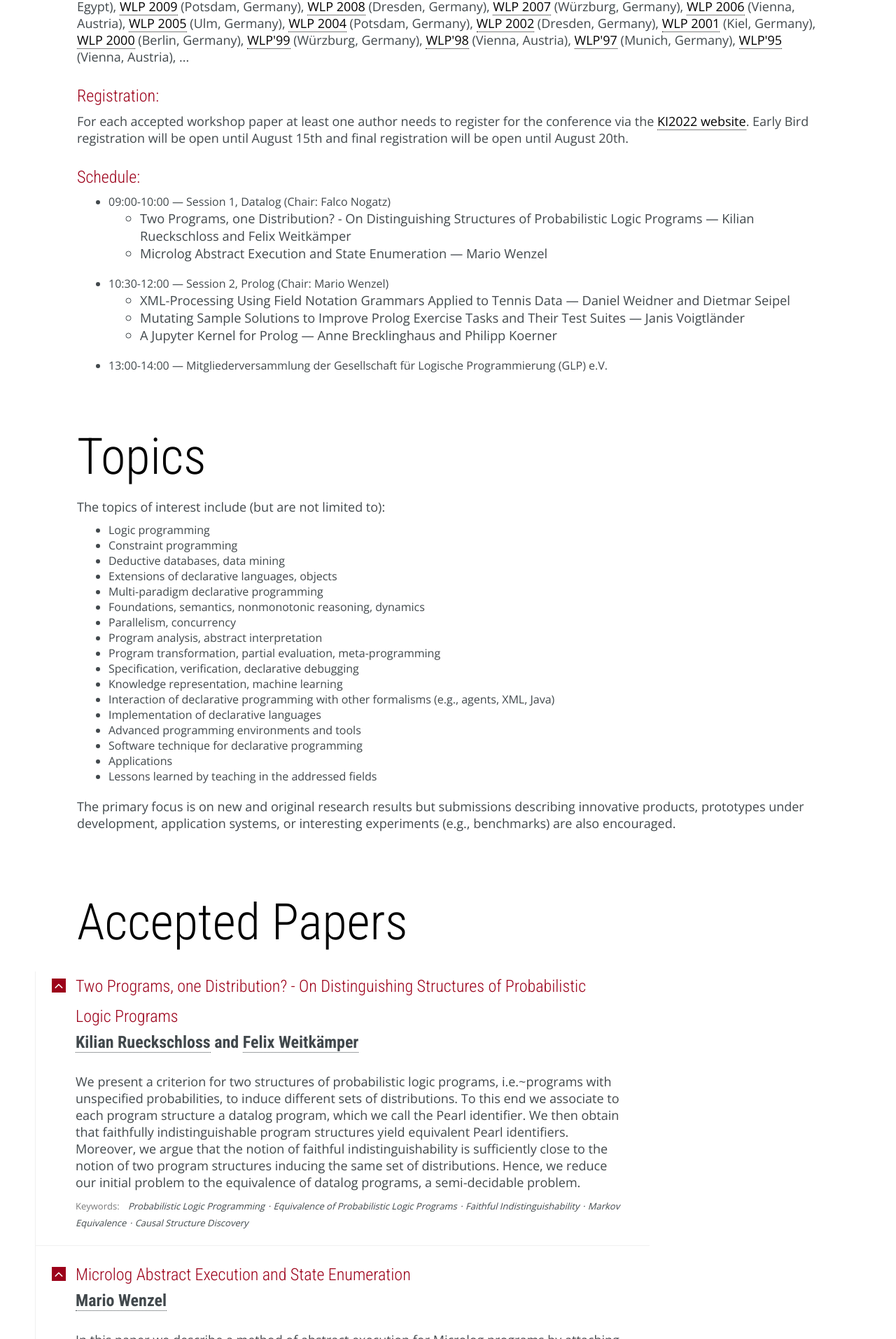
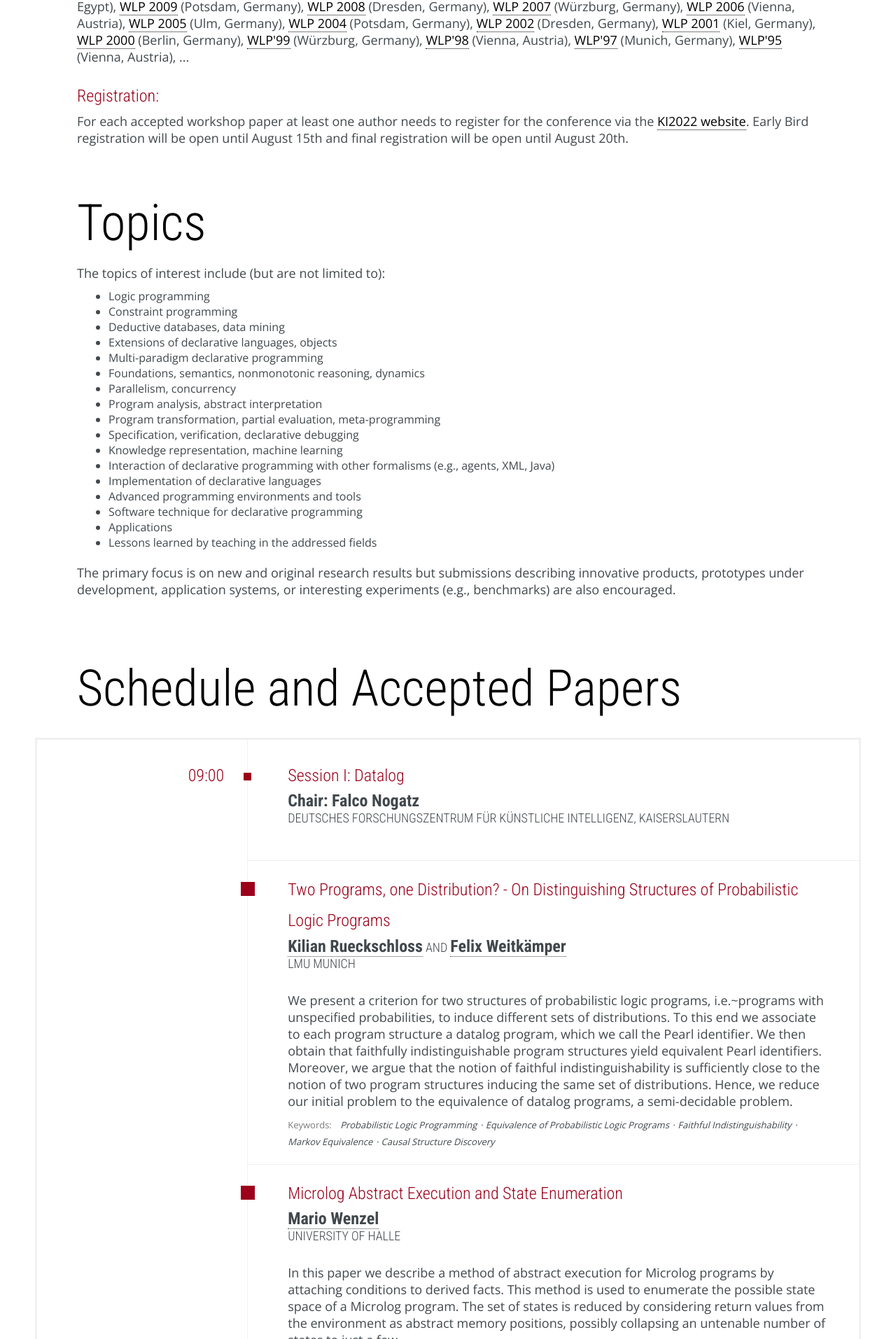
Before and after one commit to DFKI/wlp2022.dfki.de, a Jekyll site: the page built from index.html, in a window 1280 px wide. Shown: the part 1172-3085 px from the top of the page at 70% size. Built offline with Jekyll 4.4.1, drawn with Linux system fonts in a browser that asks for light colours; nearby versions of some CDN libraries; library files that are not in the unit come from our copies; some of the changed text lies outside the part shown.

Commit message:
Publish schedule

```diff
--- /dev/null
+++ b/_includes/papers/001.html
@@ -0,0 +1,47 @@
+<div class="event-info">
+  <div>
+    <h4>
+      Two Programs, one Distribution? - On Distinguishing Structures of
+      Probabilistic Logic Programs
+    </h4>
+    <p class="speaker">
+      <strong
+        ><a
+          href="https://www.pms.ifi.lmu.de/mitarbeiter/derzeitige/kilian-rueckschloss/"
+          target="_blank"
+          >Kilian Rueckschloss</a
+        ></strong
+      >
+      and
+      <strong
+        ><a
+          href="https://www.pms.ifi.lmu.de/mitarbeiter/derzeitige/felix-weitkaemper/"
+          target="_blank"
+          >Felix Weitkämper</a
+        ></strong
+      ><br />
+      LMU Munich
+    </p>
+
+    <p>
+      We present a criterion for two structures of probabilistic logic programs,
+      i.e.~programs with unspecified probabilities, to induce different sets of
+      distributions. To this end we associate to each program structure a
+      datalog program, which we call the Pearl identifier. We then obtain that
+      faithfully indistinguishable program structures yield equivalent Pearl
+      identifiers. Moreover, we argue that the notion of faithful
+      indistinguishability is sufficiently close to the notion of two program
+      structures inducing the same set of distributions. Hence, we reduce our
+      initial problem to the equivalence of datalog programs, a semi-decidable
+      problem.
+    </p>
+
+    <ul class="keywords">
+      <li>Probabilistic Logic Programming</li>
+      <li>Equivalence of Probabilistic Logic Programs</li>
+      <li>Faithful Indistinguishability</li>
+      <li>Markov Equivalence</li>
+      <li>Causal Structure Discovery</li>
+    </ul>
+  </div>
+</div>
--- /dev/null
+++ b/_includes/papers/002.html
@@ -0,0 +1,33 @@
+<div class="event-info">
+  <div>
+    <h4>Microlog Abstract Execution and State Enumeration</h4>
+    <p class="speaker">
+      <strong
+        ><a href="https://dbs.informatik.uni-halle.de/wenzel/" target="_blank"
+          >Mario Wenzel</a
+        ></strong
+      ><br />
+      University of Halle
+    </p>
+
+    <p>
+      In this paper we describe a method of abstract execution for Microlog
+      programs by attaching conditions to derived facts. This method is used to
+      enumerate the possible state space of a Microlog program. The set of
+      states is reduced by considering return values from the environment as
+      abstract memory positions, possibly collapsing an untenable number of
+      states to just a few.<br />
+      Microlog is a deductive database language with a strong logic foundation
+      based on Datalog extended with a representation of time and calls to
+      external functions that may be used to control sensors and actors.
+    </p>
+
+    <ul class="keywords">
+      <li>Datalog</li>
+      <li>Logic Programming</li>
+      <li>Microlog</li>
+      <li>Finite State Machines</li>
+      <li>Termination</li>
+    </ul>
+  </div>
+</div>
--- /dev/null
+++ b/_includes/papers/003.html
@@ -0,0 +1,42 @@
+<div class="event-info">
+  <div>
+    <h4>XML-Processing Using Field Notation Grammars Applied to Tennis Data</h4>
+    <p class="speaker">
+      <strong>Daniel Weidner</strong> and <strong>Dietmar Seipel</strong><br />
+      University of Würzburg
+    </p>
+
+    <p>
+      XML is a well-known and frequently used data format for semi-structured,
+      complex and nested data. In this paper, we store tennis data in an XML
+      format; a match is structured into sets, games, and points, and for every
+      point the location of the tennis field and the trajectory of the ball is
+      given in some way. In earlier work we had implemented an analysis of
+      tennis data, that were entered by hand, using the declarative logic
+      programming toolkit Declare. Recently, we have added an automatic
+      recognition of the tennis data from tennis videos using convolutional
+      neural networks (CNNs). Unfortunately, the automatically obtained XML
+      files from the CNN are unclean and cannot be used for the intended
+      analysis. Coordinates are not given in a bird's-eye perspective, but as
+      recorded from a camera behind the court. Moreover, the ball trajectories
+      have to be reduced to the moments when the ball is hit - instead of one
+      position per video frame, i.e. 24 positions per second (the ball is hit
+      once about every 1.5 seconds, e.g. a rally with 9 hits can take 13 - 15
+      seconds). Also, the CCN frequently fails in recognizing the ball or the
+      tennis field. In this paper, we present a process of XML transformation
+      based on field notation grammars. We transformed the unclean data obtained
+      from the convolutional neural network into structured clean data which can
+      then be used for further processing, like data mining. Our transformation
+      uses field notation grammars (FNGs) and solves linear equations to project
+      x- and y- coordinates into the plane. FNGs have been implemented in
+      Declare using Prolog; they extend the common path notation Xpath of XML,
+      and they combine XML-processing with Prolog.
+    </p>
+
+    <ul class="keywords">
+      <li>Prolog</li>
+      <li>XML Processing</li>
+      <li>Field Notation Grammars</li>
+    </ul>
+  </div>
+</div>
--- /dev/null
+++ b/_includes/papers/004.html
@@ -0,0 +1,30 @@
+<div class="event-info">
+  <div>
+    <h4>
+      Mutating Sample Solutions to Improve Prolog Exercise Tasks and Their Test
+      Suites
+    </h4>
+    <p class="speaker">
+      <strong
+        ><a href="https://www.uni-due.de/fmi/voigtlaender_en" target="_blank"
+          >Janis Voigtländer</a
+        ></strong
+      ><br />
+      University of Duisburg-Essen
+    </p>
+
+    <p>
+      We report on a tool for analyzing and adapting test suites for Prolog in
+      an educational setting. The key idea is to mutate a known-correct sample
+      solution in order to "simulate" possible student mistakes, and use that to
+      "harden" the test suite that an e-learning system uses for judging
+      submissions and giving feedback.
+    </p>
+
+    <ul class="keywords">
+      <li>Prolog</li>
+      <li>Teaching</li>
+      <li>Testing</li>
+    </ul>
+  </div>
+</div>
--- /dev/null
+++ b/_includes/papers/005.html
@@ -0,0 +1,26 @@
+<div class="event-info">
+  <div>
+    <h4>A Jupyter Kernel for Prolog</h4>
+    <p class="speaker">
+      <strong>Anne Brecklinghaus</strong> and <strong>Philipp Koerner</strong>
+      <br />University Düsseldorf
+    </p>
+
+    <p>
+      Benefits of literate programming are well-known: by combining source code
+      and documentation, concepts can be introduced in a more comprehensible way
+      to the reader. Motivated by rendering our Prolog applications and teaching
+      examples more readable, we implemented a Jupyter kernel for SICStus
+      Prolog. In this paper, we will give a feature overview of this kernel,
+      discuss particularities caused by Prolog’s execution mechanism and report
+      on our experiences porting the kernel to SWI-Prolog.
+    </p>
+
+    <ul class="keywords">
+      <li>Literate Programming</li>
+      <li>Prolog</li>
+      <li>Jupyter Notebook</li>
+      <li>Integration</li>
+    </ul>
+  </div>
+</div>
--- a/css/style.scss
+++ b/css/style.scss
@@ -958,7 +958,7 @@
 .schedule {
   @extend %clear;
 
-  ul {
+  ul:not(.keywords) {
     list-style-type: none;
 
     @media print {
--- a/index.html
+++ b/index.html
@@ -152,45 +152,6 @@
       Bird registration will be open until August 15th and final registration
       will be open until August 20th.
     </p>
-
-    <h4>Schedule:</h4>
-    <ul>
-      <li>
-        09:00-10:00 &mdash; Session 1, Datalog (Chair: Falco Nogatz)
-        <ul>
-          <li>
-            Two Programs, one Distribution? - On Distinguishing Structures of
-            Probabilistic Logic Programs &mdash; Kilian Rueckschloss and Felix
-            Weitkämper
-          </li>
-          <li>
-            Microlog Abstract Execution and State Enumeration &mdash; Mario
-            Wenzel
-          </li>
-        </ul>
-      </li>
-      <li>
-        10:30-12:00 &mdash; Session 2, Prolog (Chair: Mario Wenzel)
-        <ul>
-          <li>
-            XML-Processing Using Field Notation Grammars Applied to Tennis Data
-            &mdash; Daniel Weidner and Dietmar Seipel
-          </li>
-          <li>
-            Mutating Sample Solutions to Improve Prolog Exercise Tasks and Their
-            Test Suites &mdash; Janis Voigtländer
-          </li>
-          <li>
-            A Jupyter Kernel for Prolog &mdash; Anne Brecklinghaus and Philipp
-            Koerner
-          </li>
-        </ul>
-      </li>
-      <li>
-        13:00-14:00 &mdash; Mitgliederversammlung der Gesellschaft für Logische
-        Programmierung (GLP) e.V.
-      </li>
-    </ul>
   </div>
 </div>
 <!-- intro ends! -->
@@ -234,237 +195,176 @@
   </div>
 </div>
 
-<a id="accepted" class="anchor"></a>
-<!-- accepted -->
-<div class="accepted section">
+<a id="schedule" class="anchor"></a>
+<!-- schedule -->
+<div class="schedule section">
   <div class="container">
-    <h2>Accepted Papers</h2>
+    <h2>Schedule and Accepted Papers</h2>
 
-    <!-- day -->
     <div class="day">
-      <div class="event extend">
-        <div class="event-time">
-          <span><i class="fa fa-angle-up"></i></span>
+      <div class="name"><span>Monday, 19th</span></div>
+
+      <div class="events">
+        <!-- single event -->
+        <div class="event">
+          <!-- event time -->
+          <div class="event-time">09:00<span></span></div>
+          <!-- event time ends! -->
+
+          <!-- event details -->
+          <div class="event-info">
+            <div>
+              <h4>Session I: Datalog</h4>
+              <p class="speaker">
+                <strong>Chair: Falco Nogatz</strong><br />
+                Deutsches Forschungszentrum für Künstliche Intelligenz,
+                Kaiserslautern
+              </p>
+            </div>
+          </div>
+          <!-- event details ends! -->
         </div>
+        <!-- single event ends! -->
 
-        <div class="event-info">
-          <div>
-            <h4>
-              Two Programs, one Distribution? - On Distinguishing Structures of
-              Probabilistic Logic Programs
-            </h4>
-            <p class="speaker">
-              <strong
-                ><a
-                  href="https://www.pms.ifi.lmu.de/mitarbeiter/derzeitige/kilian-rueckschloss/"
-                  target="_blank"
-                  >Kilian Rueckschloss</a
-                >
-                and
-                <a
-                  href="https://www.pms.ifi.lmu.de/mitarbeiter/derzeitige/felix-weitkaemper/"
-                  target="_blank"
-                  >Felix Weitkämper</a
-                ></strong
-              >
-            </p>
+        <!-- single event -->
+        <div class="event extend">
+          <!-- event time -->
+          <div class="event-time">&nbsp;<span></span></div>
+          <!-- event time ends! -->
 
-            <p>
-              We present a criterion for two structures of probabilistic logic
-              programs, i.e.~programs with unspecified probabilities, to induce
-              different sets of distributions. To this end we associate to each
-              program structure a datalog program, which we call the Pearl
-              identifier. We then obtain that faithfully indistinguishable
-              program structures yield equivalent Pearl identifiers. Moreover,
-              we argue that the notion of faithful indistinguishability is
-              sufficiently close to the notion of two program structures
-              inducing the same set of distributions. Hence, we reduce our
-              initial problem to the equivalence of datalog programs, a
-              semi-decidable problem.
-            </p>
+          <!-- event details -->
+          {% include papers/001.html %}
+          <!-- event details ends! -->
+        </div>
+        <!-- single event ends! -->
 
-            <ul class="keywords">
-              <li>Probabilistic Logic Programming</li>
-              <li>Equivalence of Probabilistic Logic Programs</li>
-              <li>Faithful Indistinguishability</li>
-              <li>Markov Equivalence</li>
-              <li>Causal Structure Discovery</li>
-            </ul>
+        <!-- single event -->
+        <div class="event extend">
+          <!-- event time -->
+          <div class="event-time">&nbsp;<span></span></div>
+          <!-- event time ends! -->
+
+          <!-- event details -->
+          {% include papers/002.html %}
+        </div>
+        <!-- single event ends! -->
+
+        <!-- single event -->
+        <div class="event">
+          <!-- event time -->
+          <div class="event-time">10:00<span></span></div>
+          <!-- event time ends! -->
+
+          <!-- event details -->
+          <div class="event-info">
+            <div>
+              <h4>Break</h4>
+            </div>
           </div>
+          <!-- event details ends! -->
         </div>
-      </div>
+        <!-- single event ends! -->
 
-      <div class="event extend">
-        <div class="event-time">
-          <span><i class="fa fa-angle-up"></i></span>
+        <!-- single event -->
+        <div class="event">
+          <!-- event time -->
+          <div class="event-time">10:30<span></span></div>
+          <!-- event time ends! -->
+
+          <!-- event details -->
+          <div class="event-info">
+            <div>
+              <h4>Session II: Prolog</h4>
+              <p class="speaker">
+                <strong>Chair: Mario Wenzel</strong><br />
+                University of Halle
+              </p>
+            </div>
+          </div>
+          <!-- event details ends! -->
         </div>
+        <!-- single event ends! -->
 
-        <div class="event-info">
-          <div>
-            <h4>Microlog Abstract Execution and State Enumeration</h4>
-            <p class="speaker">
-              <strong
-                ><a
-                  href="https://dbs.informatik.uni-halle.de/wenzel/"
-                  target="_blank"
-                  >Mario Wenzel</a
-                ></strong
-              >
-            </p>
+        <!-- single event -->
+        <div class="event extend">
+          <!-- event time -->
+          <div class="event-time">&nbsp;<span></span></div>
+          <!-- event time ends! -->
 
-            <p>
-              In this paper we describe a method of abstract execution for
-              Microlog programs by attaching conditions to derived facts. This
-              method is used to enumerate the possible state space of a Microlog
-              program. The set of states is reduced by considering return values
-              from the environment as abstract memory positions, possibly
-              collapsing an untenable number of states to just a few.<br />
-              Microlog is a deductive database language with a strong logic
-              foundation based on Datalog extended with a representation of time
-              and calls to external functions that may be used to control
-              sensors and actors.
-            </p>
+          <!-- event details -->
+          {% include papers/003.html %}
+          <!-- event details ends! -->
+        </div>
+        <!-- single event ends! -->
 
-            <ul class="keywords">
-              <li>Datalog</li>
-              <li>Logic Programming</li>
-              <li>Microlog</li>
-              <li>Finite State Machines</li>
-              <li>Termination</li>
-            </ul>
+        <!-- single event -->
+        <div class="event extend">
+          <!-- event time -->
+          <div class="event-time">&nbsp;<span></span></div>
+          <!-- event time ends! -->
+
+          <!-- event details -->
+          {% include papers/004.html %}
+          <!-- event details ends! -->
+        </div>
+        <!-- single event ends! -->
+
+        <!-- single event -->
+        <div class="event extend">
+          <!-- event time -->
+          <div class="event-time">&nbsp;<span></span></div>
+          <!-- event time ends! -->
+
+          <!-- event details -->
+          {% include papers/005.html %}
+          <!-- event details ends! -->
+        </div>
+        <!-- single event ends! -->
+
+        <!-- single event -->
+        <div class="event">
+          <!-- event time -->
+          <div class="event-time">12:00<span></span></div>
+          <!-- event time ends! -->
+
+          <!-- event details -->
+          <div class="event-info">
+            <div>
+              <h4>Break</h4>
+            </div>
           </div>
+          <!-- event details ends! -->
         </div>
-      </div>
+        <!-- single event ends! -->
 
-      <div class="event extend">
-        <div class="event-time">
-          <span><i class="fa fa-angle-up"></i></span>
+        <!-- single event -->
+        <div class="event">
+          <!-- event time -->
+          <div class="event-time">13:00<span></span></div>
+          <!-- event time ends! -->
+
+          <!-- event details -->
+          <div class="event-info">
+            <div>
+              <h4>
+                Mitgliederversammlung der Gesellschaft für Logische
+                Programmierung (GLP) e.V.
+              </h4>
+              <p class="speaker">
+                <strong>Dietmar Seipel</strong><br />
+                University of Würzburg
+              </p>
+            </div>
+          </div>
+          <!-- event details ends! -->
         </div>
-
-        <div class="event-info">
-          <div>
-            <h4>
-              XML-Processing Using Field Notation Grammars Applied to Tennis
-              Data
-            </h4>
-            <p class="speaker">
-              <strong>Daniel Weidner and Dietmar Seipel</strong>
-            </p>
-
-            <p>
-              XML is a well-known and frequently used data format for
-              semi-structured, complex and nested data. In this paper, we store
-              tennis data in an XML format; a match is structured into sets,
-              games, and points, and for every point the location of the tennis
-              field and the trajectory of the ball is given in some way. In
-              earlier work we had implemented an analysis of tennis data, that
-              were entered by hand, using the declarative logic programming
-              toolkit Declare. Recently, we have added an automatic recognition
-              of the tennis data from tennis videos using convolutional neural
-              networks (CNNs). Unfortunately, the automatically obtained XML
-              files from the CNN are unclean and cannot be used for the intended
-              analysis. Coordinates are not given in a bird's-eye perspective,
-              but as recorded from a camera behind the court. Moreover, the ball
-              trajectories have to be reduced to the moments when the ball is
-              hit - instead of one position per video frame, i.e. 24 positions
-              per second (the ball is hit once about every 1.5 seconds, e.g. a
-              rally with 9 hits can take 13 - 15 seconds). Also, the CCN
-              frequently fails in recognizing the ball or the tennis field. In
-              this paper, we present a process of XML transformation based on
-              field notation grammars. We transformed the unclean data obtained
-              from the convolutional neural network into structured clean data
-              which can then be used for further processing, like data mining.
-              Our transformation uses field notation grammars (FNGs) and solves
-              linear equations to project x- and y- coordinates into the plane.
-              FNGs have been implemented in Declare using Prolog; they extend
-              the common path notation Xpath of XML, and they combine
-              XML-processing with Prolog.
-            </p>
-
-            <ul class="keywords">
-              <li>Prolog</li>
-              <li>XML Processing</li>
-              <li>Field Notation Grammars</li>
-            </ul>
-          </div>
-        </div>
-      </div>
-
-      <div class="event extend">
-        <div class="event-time">
-          <span><i class="fa fa-angle-up"></i></span>
-        </div>
-
-        <div class="event-info">
-          <div>
-            <h4>
-              Mutating Sample Solutions to Improve Prolog Exercise Tasks and
-              Their Test Suites
-            </h4>
-            <p class="speaker">
-              <strong
-                ><a
-                  href="https://www.uni-due.de/fmi/voigtlaender_en"
-                  target="_blank"
-                  >Janis Voigtländer</a
-                ></strong
-              >
-            </p>
-
-            <p>
-              We report on a tool for analyzing and adapting test suites for
-              Prolog in an educational setting. The key idea is to mutate a
-              known-correct sample solution in order to "simulate" possible
-              student mistakes, and use that to "harden" the test suite that an
-              e-learning system uses for judging submissions and giving
-              feedback.
-            </p>
-
-            <ul class="keywords">
-              <li>Prolog</li>
-              <li>Teaching</li>
-              <li>Testing</li>
-            </ul>
-          </div>
-        </div>
-      </div>
-
-      <div class="event extend">
-        <div class="event-time">
-          <span><i class="fa fa-angle-up"></i></span>
-        </div>
-
-        <div class="event-info">
-          <div>
-            <h4>A Jupyter Kernel for Prolog</h4>
-            <p class="speaker">
-              <strong>Anne Brecklinghaus and Philipp Koerner</strong>
-            </p>
-
-            <p>
-              Benefits of literate programming are well-known: by combining
-              source code and documentation, concepts can be introduced in a
-              more comprehensible way to the reader. Motivated by rendering our
-              Prolog applications and teaching examples more readable, we
-              implemented a Jupyter kernel for SICStus Prolog. In this paper, we
-              will give a feature overview of this kernel, discuss
-              particularities caused by Prolog’s execution mechanism and report
-              on our experiences porting the kernel to SWI-Prolog.
-            </p>
-
-            <ul class="keywords">
-              <li>Literate Programming</li>
-              <li>Prolog</li>
-              <li>Jupyter Notebook</li>
-              <li>Integration</li>
-            </ul>
-          </div>
-        </div>
+        <!-- single event ends! -->
       </div>
     </div>
     <!-- day ends! -->
   </div>
 </div>
+<!-- schedule ends! -->
 
 <a id="dates" class="anchor"></a>
 <!-- dates -->
```
Also changed, not shown: other parts of index.html (+1 -1 lines).
